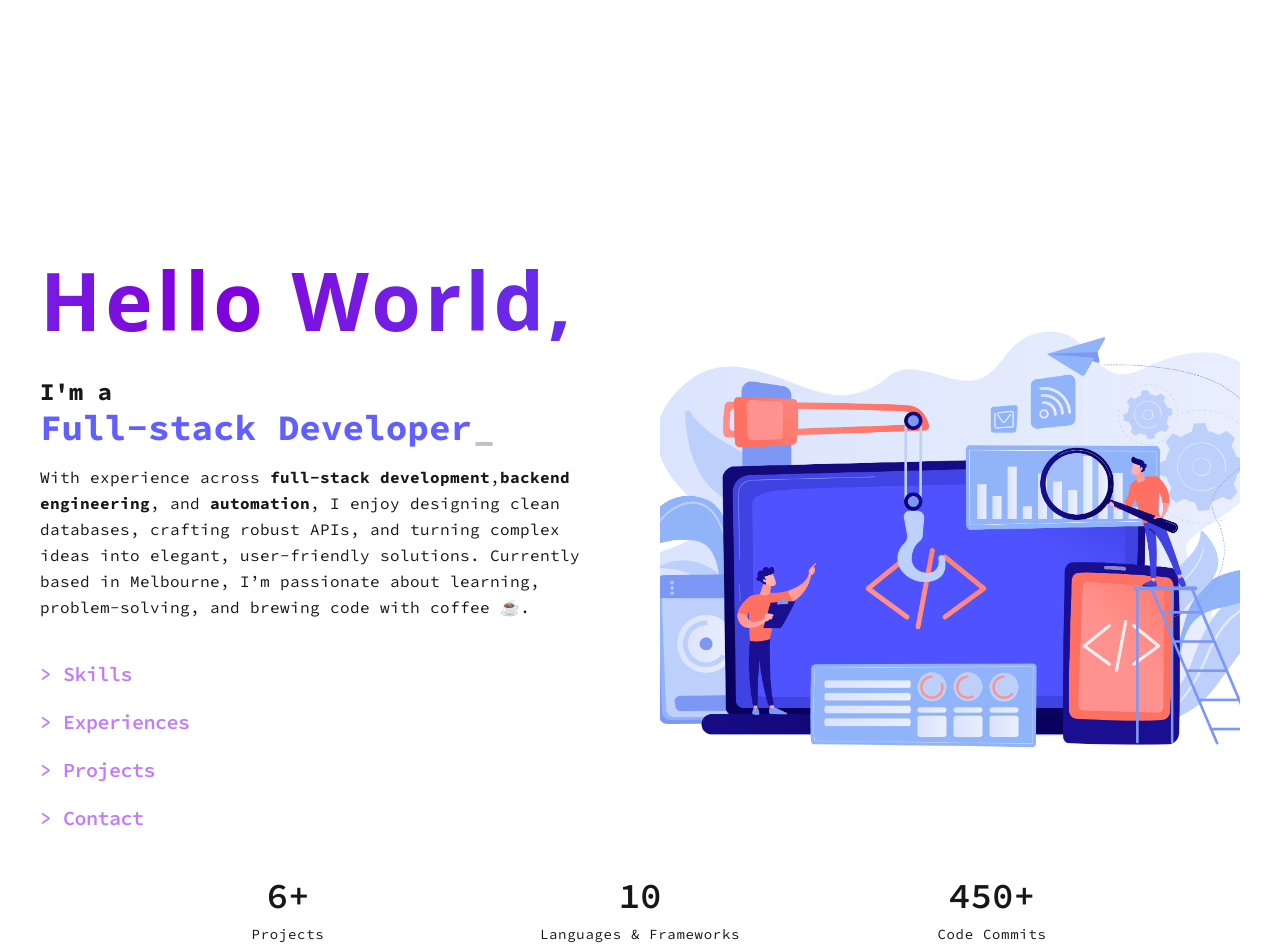
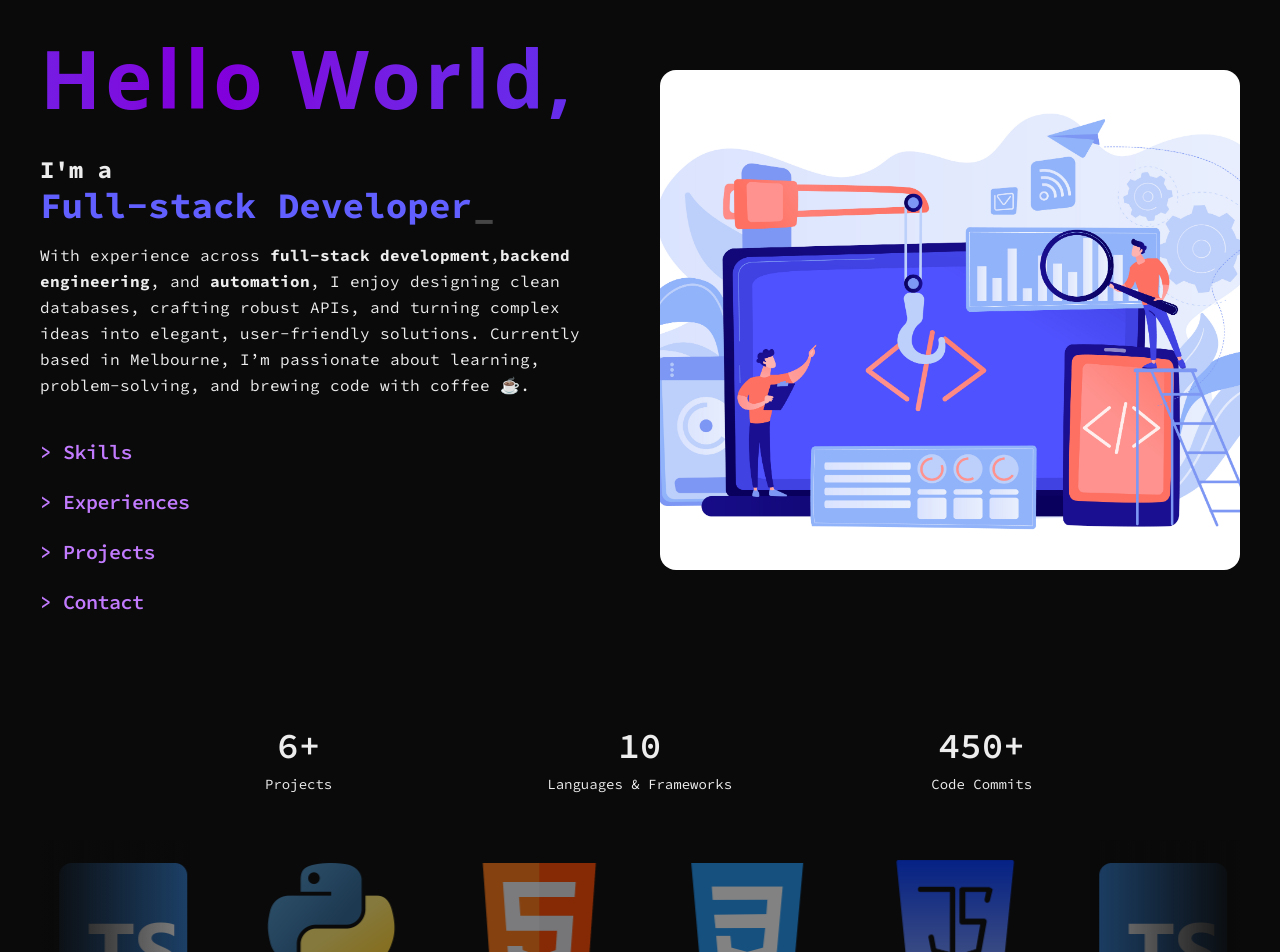
Before and after one commit to LongNgDev/portfolio, a Next.js app: page / in a window 1280 px wide. Shown: the top 952 px of the page. Built offline with nearby package versions, Linux system fonts and the light colour scheme.

Commit message:
Adding Title for hero section and add variable to global.css

```diff
--- a/package.json
+++ b/package.json
@@ -27,6 +27,7 @@
     "react-fast-marquee": "^1.6.5",
     "tailwindcss": "^4",
     "typescript": "^5",
-    "typewriter-effect": "^2.22.0"
+    "typewriter-effect": "^2.22.0",
+    "vanilla-tilt": "^1.8.1"
   }
 }
--- /dev/null
+++ b/src/app/components/heroSection.tsx
@@ -0,0 +1,17 @@
+import React from "react";
+
+function HeroSection() {
+	return (
+		<div className="flex justify-between w-full py-12">
+			<h1 className="text-4xl font-bold uppercase text-cyan-600">
+				Long Nguyen <span className="text-purple-600">Dev</span>
+			</h1>
+			<div>
+				<span>LinkedIn</span>
+				<span>github</span>
+			</div>
+		</div>
+	);
+}
+
+export default HeroSection;
--- a/src/app/components/navList.tsx
+++ b/src/app/components/navList.tsx
@@ -14,18 +14,28 @@ function NavList() {
     hover:border-[#00F5D4]
 		 hover:[transform:scale(1.20)] */
 	return (
-		<div className="flex flex-col h-fit w-fit">
-			{navItems.map((item) => {
-				return (
+		<div className="flex flex-col w-fit h-fit">
+			{navItems.map((item) => (
 				<Link
-						className="pt-4 pb-1 pr-1 text-xl font-semibold tracking-tight text-purple-400 transition-all duration-500 ease-in-out origin-left w-fit first:pt-0 hover:underline underline-offset-6 hover:tracking-widest hover:text-[#00F5D4] hover:[transform:scale(1.10)]"
 					key={item.name}
 					href={item.href}
+					className="group inline-block first:pt-0 pt-4 pb-1 pr-1 text-xl font-semibold tracking-tight text-purple-400
+                 transition-colors duration-300 ease-out hover:text-[var(--text-primary)]"
 				>
+					<div className="w-fit">
+						<span className="inline-block transition-transform duration-300 ease-out origin-left will-change-transform transform-gpu group-hover:translate-x-1 group-hover:scale-105">
 							&gt; {item.name}
+						</span>
+
+						{/* underline that grows with text */}
+						<span
+							className="block h-[2px] w-0 bg-current
+						transition-[width] duration-300 ease-out
+						group-hover:w-[110%]"
+						/>
+					</div>
 				</Link>
-				);
-			})}
+			))}
 		</div>
 	);
 }
--- a/src/app/components/skillSection.tsx
+++ b/src/app/components/skillSection.tsx
@@ -35,17 +35,17 @@ export default function SkillsSection() {
 	]; */
 
 	return (
-		<section className="mt-24" id="skill">
+		<section className="h-dvh" id="skill">
 			{/* <h2 className="mb-6 text-2xl font-semibold text-center">Skills</h2> */}
 
 			{/* Slider 1 */}
-			<SkillSlider items={languages} direction="left" speed={80} />
+			<SkillSlider items={languages} direction="left" speed={40} />
 
 			{/* Slider 2 */}
 			{/* <SkillSlider items={databases} direction="left" speed={35} /> */}
 
 			{/* Slider 3 */}
-			<SkillSlider items={devTools} direction="right" speed={100} />
+			<SkillSlider items={devTools} direction="right" speed={30} />
 		</section>
 	);
 }
--- a/src/app/components/skillSlider.tsx
+++ b/src/app/components/skillSlider.tsx
@@ -38,7 +38,7 @@ function SkillSlider({
 							alt={item.alt}
 							width={128}
 							height={128}
-							className="transition-all duration-300 opacity-65 hover:opacity-100 hover:-translate-y-4"
+							className="transition-all duration-300 opacity-50 hover:opacity-100 hover:-translate-y-4"
 						/>
 					</div>
 				))}
--- a/src/app/components/stats.tsx
+++ b/src/app/components/stats.tsx
@@ -20,14 +20,12 @@ function Stats() {
 	];
 
 	return (
-		<section className="">
-			<div className="grid max-w-5xl grid-cols-1 gap-8 mx-auto text-center sm:grid-cols-3 ">
+		<section className="my-16">
+			<div className="grid max-w-5xl grid-cols-1 mx-auto text-center sm:grid-cols-3 ">
 				{stats.map((stat, index) => (
-					<div
-						key={index}
-						className="flex flex-col items-center p-6 transition-all duration-300 ease-in-out rounded-2xl hover:scale-105"
-					>
-						<h3 className="mt-4 text-4xl font-semibold">
+					<div key={index} className="relative">
+						<div className="flex flex-col items-center p-6 transition-transform duration-300 ease-in-out will-change-transform transform-gpu rounded-2xl hover:scale-110">
+							<span className="mt-4 text-4xl font-semibold">
 								<CountUp
 									end={stat.value}
 									duration={3}
@@ -38,8 +36,9 @@ function Stats() {
 											: ""
 									} // to Add "+" prefix for stat
 								/>
-						</h3>
-						<p className="mt-2 text-sm tracking-wider">{stat.label}</p>
+							</span>
+							<p className="mt-2 text-sm ">{stat.label}</p>
+						</div>
 					</div>
 				))}
 			</div>
--- a/src/app/globals.css
+++ b/src/app/globals.css
@@ -1,8 +1,9 @@
 @import "tailwindcss";
 
 :root {
-	--background: #ffffff;
-	--foreground: #171717;
+	--background: #0a0a0a;
+	--foreground: #ededed;
+	--text-primary: #00f5d4;
 	border: none;
 	padding: 0;
 	margin: 0;
@@ -20,6 +21,9 @@
 	}
 }
 
+@layer base {
+}
+
 /* Register animation as a utility */
 @layer utilities {
 	.animate-glow {
@@ -34,12 +38,12 @@
 	--font-source-code-pro: var(--font-source-code-pro);
 }
 
-@media (prefers-color-scheme: dark) {
+/* @media (prefers-color-scheme: dark) {
 	:root {
 		--background: #0a0a0a;
 		--foreground: #ededed;
 	}
-}
+} */
 
 body {
 	background: var(--background);
--- a/src/app/page.tsx
+++ b/src/app/page.tsx
@@ -3,15 +3,25 @@ import ProfilePhoto from "@/app/components/profilePhoto";
 import NavList from "./components/navList";
 import Stats from "./components/stats";
 import SkillsSection from "./components/skillSection";
+import HeroSection from "./components/heroSection";
 
 export default function Home() {
 	return (
-		<>
-			<div id="container" className="px-10 pt-50 mx-auto w-dvw max-w-[1440px]">
+		<div className="px-10 mx-auto w-dvw max-w-[1440px]">
+			{/* Main Section */}
+			<div className="flex flex-col items-center justify-center h-dvh">
+				{/* Hero section */}
+				<section className="h-[100px] w-full">
+					<HeroSection />
+				</section>
+				{/* Website URL list */}
+
+				{/* Intro Section */}
+				<section className="w-full my-auto h-fit">
 					{/* Intro Page */}
-				<div className="flex justify-between gap-10 mt-10">
+					<div className="flex justify-between gap-10">
 						<div className="flex flex-col w-full gap-10">
-						{/* Intro Section */}
+							{/* Intro Component */}
 							<Intro />
 
 							{/* Navigation section */}
@@ -26,10 +36,11 @@ export default function Home() {
 
 					{/* Statistic Section */}
 					<Stats />
+				</section>
+			</div>
 
 			{/* Skills Page */}
 			<SkillsSection />
 		</div>
-		</>
 	);
 }
```
Also changed, not shown: 1 other file (tests, documents, lock files or other folders). Lines whose indentation alone changed are shown as unchanged.
